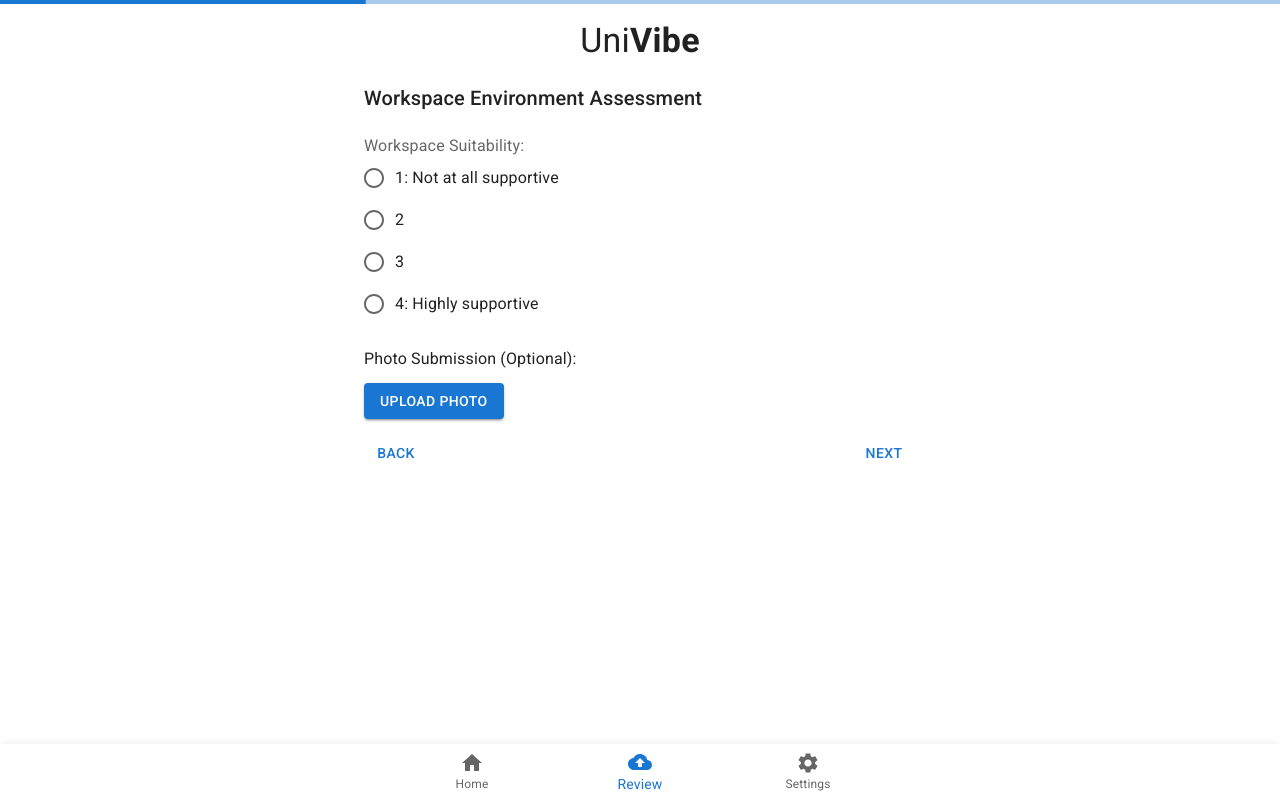
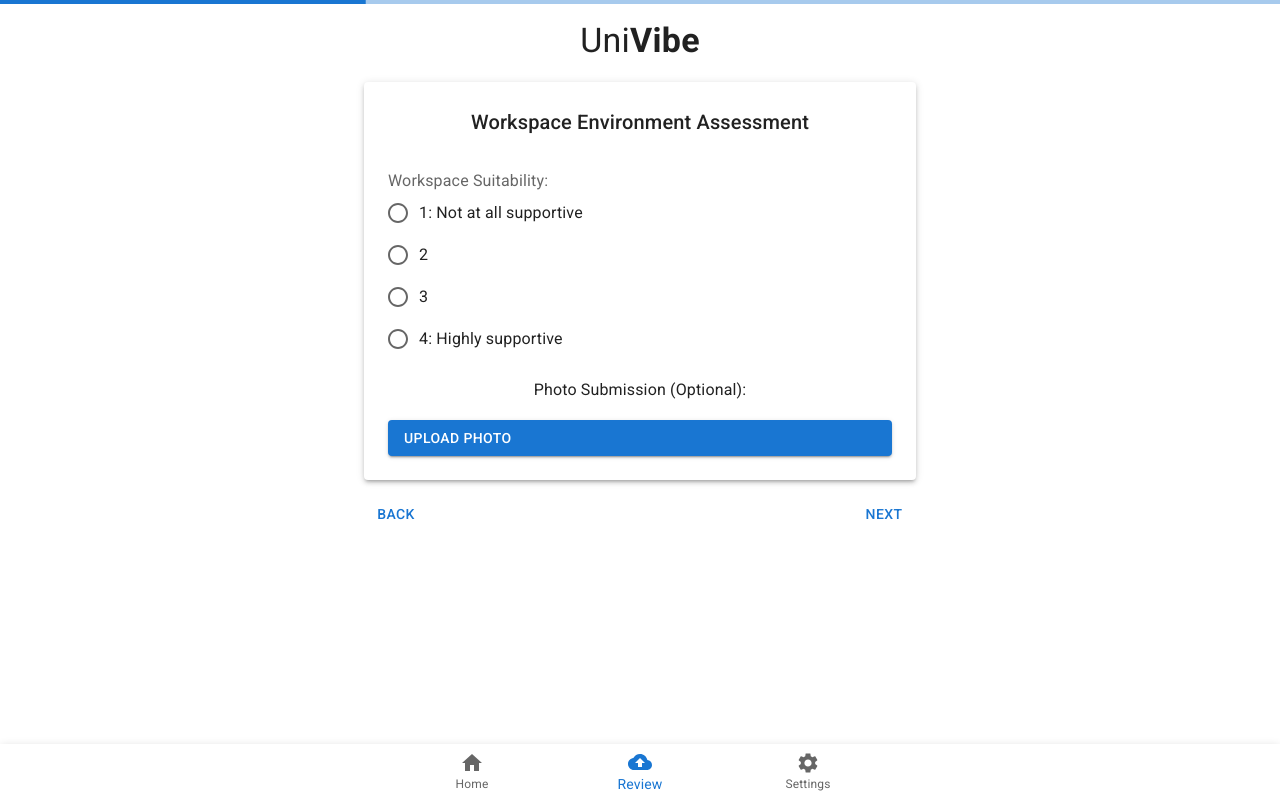
Before and after one commit to Achira-Oulu/univibe-frontend-v2, a React (Create React App) app: page /workspacequestionnaire in a window 1280 px wide. Both pictures are taken after a click on the button "NEXT". Built offline with nearby package versions, Linux system fonts and the light colour scheme.

Commit message:
added tiles

```diff
--- a/src/questionnaire/SectionTwo.js
+++ b/src/questionnaire/SectionTwo.js
@@ -1,13 +1,76 @@
+// import React from 'react';
+// import { Typography, FormControl, FormLabel, RadioGroup, FormControlLabel, Radio, Button } from '@mui/material';
+
+// const SectionTwo = ({ responses, handleChange, handleImageChange }) => {
+//     return (
+//         <div>
+//             <Typography variant="h6">Workspace Environment Assessment</Typography>
+
+//             {/* Workspace Suitability */}
+//             <FormControl component="fieldset" style={{ marginTop: '20px' }}>
+//                 <FormLabel component="legend">Workspace Suitability:</FormLabel>
+//                 <RadioGroup
+//                     aria-label="workspace-suitability"
+//                     name="workspaceSuitability"
+//                     value={responses.workspaceSuitability}
+//                     onChange={handleChange}
+//                 >
+//                     <FormControlLabel value="1" control={<Radio />} label="1: Not at all supportive" />
+//                     <FormControlLabel value="2" control={<Radio />} label="2" />
+//                     <FormControlLabel value="3" control={<Radio />} label="3" />
+//                     <FormControlLabel value="4" control={<Radio />} label="4: Highly supportive" />
+//                 </RadioGroup>
+//             </FormControl>
+
+//             {/* Photo Submission */}
+//             <div style={{ marginTop: '20px' }}>
+//                 <Typography variant="subtitle1">Photo Submission (Optional):</Typography>
+//                 <Button
+//                     variant="contained"
+//                     component="label"
+//                     style={{ marginTop: '10px' }}
+//                 >
+//                     Upload Photo
+//                     <input
+//                         type="file"
+//                         accept="image/*"
+//                         capture="environment"
+//                         hidden
+//                         onChange={handleImageChange}
+//                     />
+//                 </Button>
+//                 {responses.photo && (
+//                     <div style={{ marginTop: '20px' }}>
+//                         <img src={URL.createObjectURL(responses.photo)} alt="Workspace" style={{ maxWidth: '100%', height: 'auto' }} />
+//                     </div>
+//                 )}
+//             </div>
+//         </div>
+//     );
+// };
+
+// export default SectionTwo;
+
 import React from 'react';
-import { Typography, FormControl, FormLabel, RadioGroup, FormControlLabel, Radio, Button } from '@mui/material';
+import {
+  Typography,
+  FormControl,
+  FormLabel,
+  RadioGroup,
+  FormControlLabel,
+  Radio,
+  Button,
+  Paper,
+} from '@mui/material';
 
 const SectionTwo = ({ responses, handleChange, handleImageChange }) => {
   return (
-        <div>
-            <Typography variant="h6">Workspace Environment Assessment</Typography>
+    <Paper elevation={3} sx={{ p: 3, mt: 2, mb: 2 }} component="section">
+      <Typography variant="h6" align="center" gutterBottom>
+        Workspace Environment Assessment
+      </Typography>
 
-            {/* Workspace Suitability */}
-            <FormControl component="fieldset" style={{ marginTop: '20px' }}>
+      <FormControl component="fieldset" sx={{ mt: 3 }}>
         <FormLabel component="legend">Workspace Suitability:</FormLabel>
         <RadioGroup
           aria-label="workspace-suitability"
@@ -22,13 +85,22 @@ const SectionTwo = ({ responses, handleChange, handleImageChange }) => {
         </RadioGroup>
       </FormControl>
 
-            {/* Photo Submission */}
-            <div style={{ marginTop: '20px' }}>
-                <Typography variant="subtitle1">Photo Submission (Optional):</Typography>
+      <Typography variant="subtitle1" align="center" sx={{ mt: 2 }}>
+        Photo Submission (Optional):
+      </Typography>
       <Button
         variant="contained"
         component="label"
-                    style={{ marginTop: '10px' }}
+        sx={{
+          mt: 2,
+          backgroundColor: 'primary.main',
+          '&:hover': {
+            backgroundColor: 'primary.dark',
+          },
+          color: 'common.white',
+          display: 'block', // to stretch button across the width
+          width: '100%',
+        }}
       >
         Upload Photo
         <input
@@ -40,12 +112,20 @@ const SectionTwo = ({ responses, handleChange, handleImageChange }) => {
         />
       </Button>
       {responses.photo && (
-                    <div style={{ marginTop: '20px' }}>
-                        <img src={URL.createObjectURL(responses.photo)} alt="Workspace" style={{ maxWidth: '100%', height: 'auto' }} />
+        <div sx={{ mt: 2 }}>
+          <img
+            src={URL.createObjectURL(responses.photo)}
+            alt="Workspace"
+            sx={{
+              maxWidth: '100%',
+              height: 'auto',
+              display: 'block',
+              mt: 2,
+            }}
+          />
         </div>
       )}
-            </div>
-        </div>
+    </Paper>
   );
 };
 
```
Lines whose indentation alone changed are shown as unchanged.
